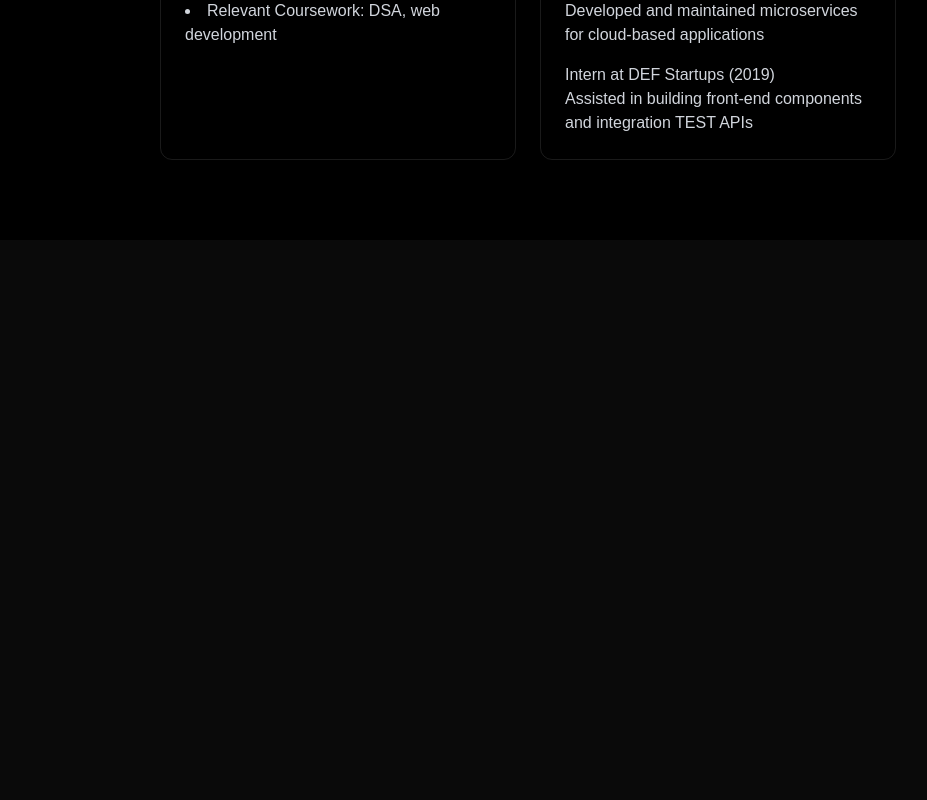
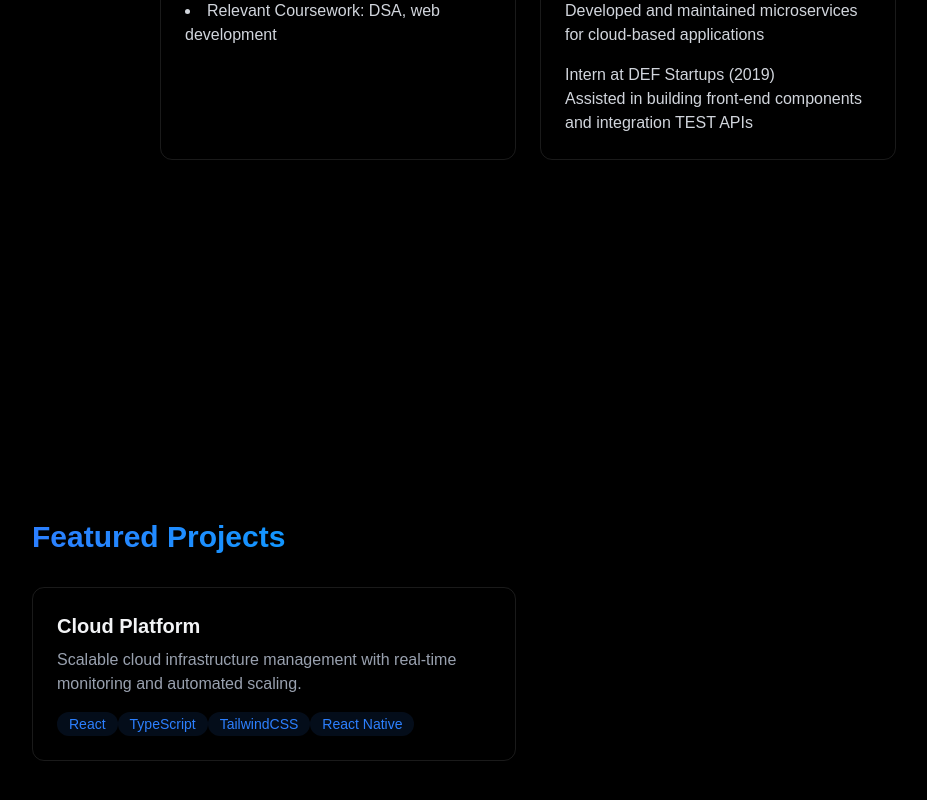
Before and after one commit to maundu55/portfolio, a React (Vite) app: page / in a window 1280 px wide. Shown: the part 1392-2192 px from the top of the page, without its empty margins (112-1039 px from the left). Before the commit the page ends 1632 px from the top, so only its background shows below. Built offline with nearby package versions, Linux system fonts and the light colour scheme.

Commit message:
add projects component

```diff
--- a/src/App.jsx
+++ b/src/App.jsx
@@ -3,7 +3,8 @@
 import Navbar from "./components/Navbar";
 import MobileMenu from "./components/MobileMenu";
 import Home from "./components/sections/Home";
-import About from './components/sections/About'
+import About from './components/sections/About';
+import Projects from './components/sections/Projects'
 
 const App = () => {
   const [isLoaded, setIsLoaded] = useState(false);
@@ -21,8 +22,8 @@
       <MobileMenu menuOpen={menuOpen} setMenuOpen={setMenuOpen} />
       <Home />
       <About />
-      {/* <Projects />
-      <Contact /> */}
+      <Projects />
+      {/* <Contact /> */}
     </div>
   </>
   )
--- a/src/components/sections/Projects.jsx
+++ b/src/components/sections/Projects.jsx
@@ -0,0 +1,30 @@
+import React from 'react'
+
+const Projects = () => {
+  return (
+    <section id='projects' className='min-h-screen flex items-center justify-center py-20'>
+      <div className='max-w-5xl mx-auto px-4'>
+        <h2 className='text-3xl font-bold mb-8 bg-gradient-to-r from-blue-500 to-cyan-400 bg-clip-text text-transparent'>
+          Featured Projects
+        </h2>
+        <div className='grid grid-cols-1 md:grid-cols-2 gap-6'>
+            <div className='p-6 rounded-xl border border-white/10 hover:-translate-y-1 hover:border-blue-500/30 hover:shadow-[0_2px_8px_rgba(59, 130, 246,0.2)] transition'>
+              <h3 className='text-xl font-bold mb-2'>Cloud Platform</h3>
+              <p className='text-gray-400 mb-4'>
+                Scalable cloud infrastructure management with real-time monitoring and automated scaling.
+              </p>
+              <div>
+                {['React', 'TypeScript', 'TailwindCSS', 'React Native'].map((tech, key)=>(
+                  <span key={key} className='bg-blue-500/10 text-blue-500 py-1 px-3 rounded-full text-sm hover:bg-blue-500/20 hover:shadow-[0_2px_8px_rgba(59, 130, 246,0.1)] transition-all'>
+                    {tech}
+                  </span>
+                ))}
+              </div>
+            </div>
+        </div>
+      </div>
+    </section>
+  )
+}
+
+export default Projects
```
